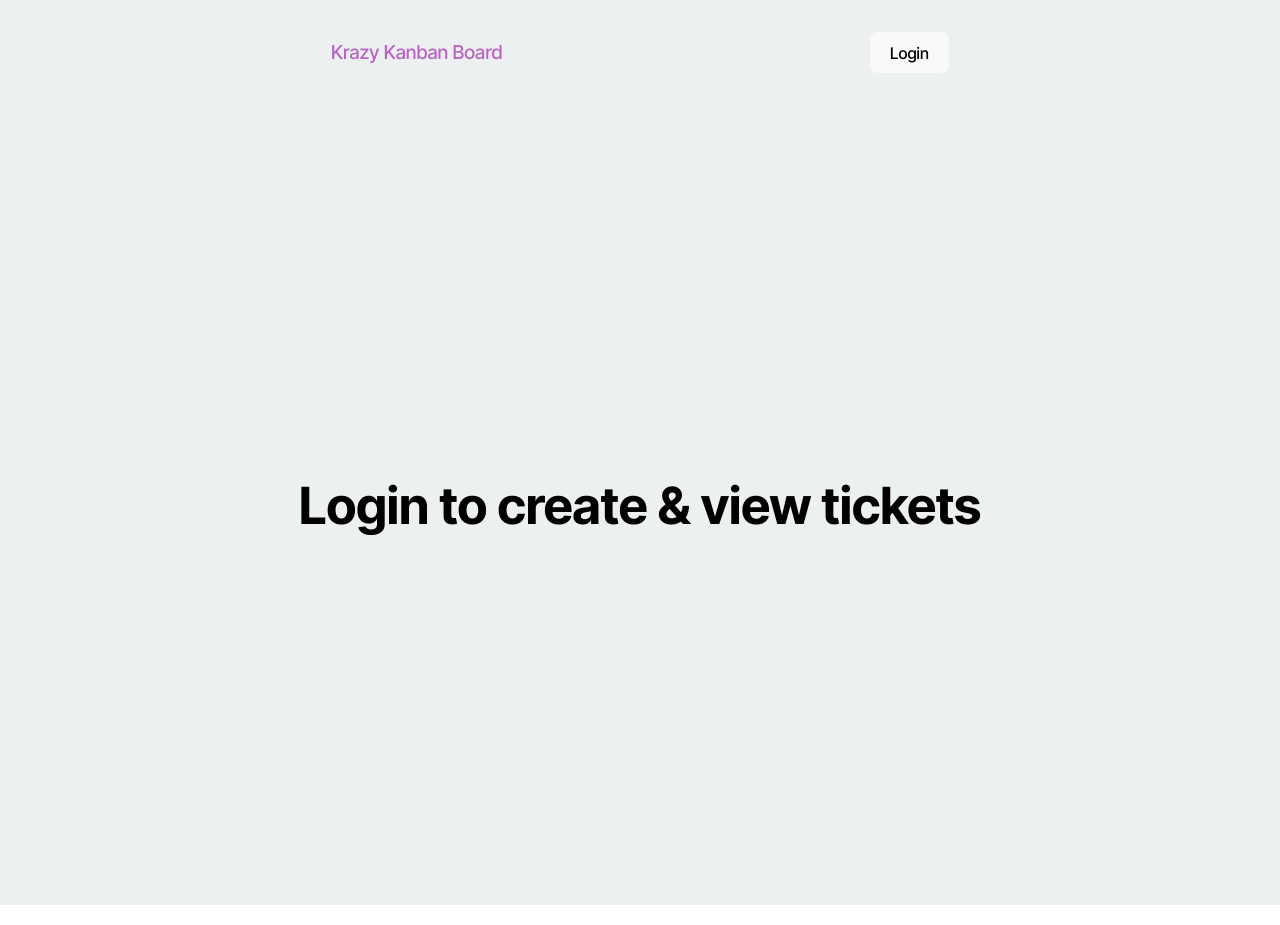
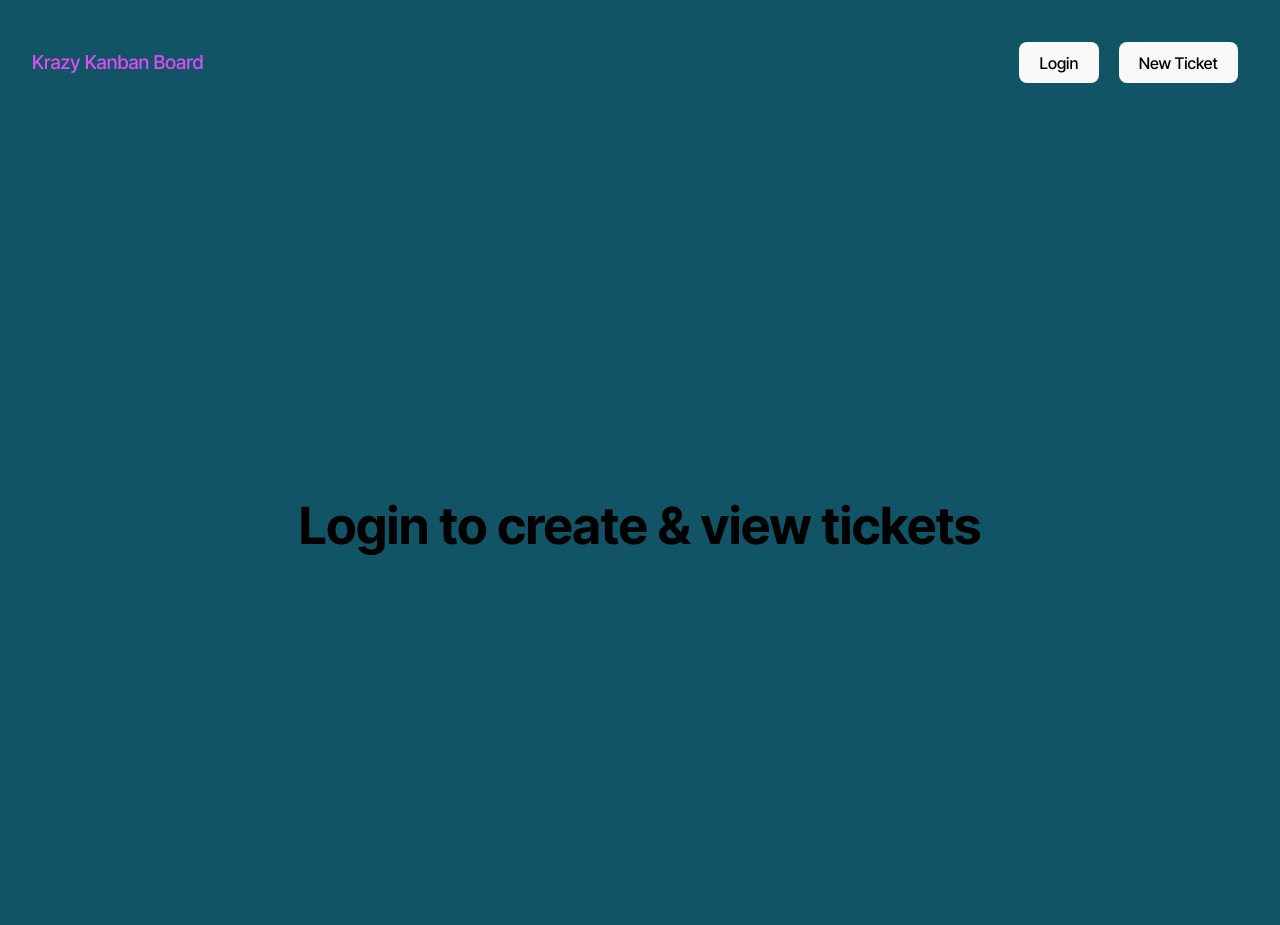
Before and after one commit to snabaj/kanban-board-application, a React (Vite) app in the folder client/: page / in a window 1280 px wide. Built offline with nearby package versions, Linux system fonts and the light colour scheme.

Commit message:
Add nav item to Navbar.tsx

```diff
--- a/client/src/components/Navbar.tsx
+++ b/client/src/components/Navbar.tsx
@@ -1,6 +1,7 @@
 import { useState, useEffect } from 'react';
 import { Link } from 'react-router-dom';
 import auth from '../utils/auth';
+import Board from '../pages/Board';
 
 const Navbar = () => {
   const [ loginCheck, setLoginCheck ] = useState(false);
@@ -28,6 +29,10 @@ const Navbar = () => {
             <button type='button'>
               <Link to='/login'>Login</Link>
             </button>
+
+            <button type='button'>
+              <Link to='/create'>New Ticket</Link>
+            </button>
           </li>
         ) : (
           <li className='nav-item'>
--- a/client/src/index.css
+++ b/client/src/index.css
@@ -28,16 +28,15 @@ a {
   text-decoration: inherit;
 }
 a:hover {
-  color: #535bf2;
+  color: #f8f8fb;
 }
 
 body {
-  background: #ECF0F1;
+  background: #115465;
   background-size: cover;
   background-repeat: no-repeat no-repeat;
   background-position: center center;
   margin: 0;
-  place-items: center;
   min-width: 320px;
   min-height: 100vh;
 }
@@ -51,15 +50,17 @@ button {
   border-radius: 8px;
   border: 1px solid transparent;
   padding: 0.6em 1.2em;
+  margin: 10px;
   font-size: 1em;
   font-weight: 500;
   font-family: inherit;
-  background-color: #1a1a1a;
+  background-color: #faf8f8;
   cursor: pointer;
   transition: border-color 0.25s;
 }
 button:hover {
-  border-color: #646cff;
+  border-color: #535bf2;
+
 }
 button:focus,
 button:focus-visible {
@@ -100,12 +101,13 @@ tbody tr:nth-child(odd) {
   display: flex;
   align-items: center;
   justify-content: center;
+  margin-left: 0;
   font-size: larger;
   font-weight: 900;
 }
 
 .nav-title a {
-  color: #b864c4;
+  color: #e14cf5;
 }
 
 .nav-item {
```
Also changed, not shown: 2 other files (tests, documents, lock files or other folders).
